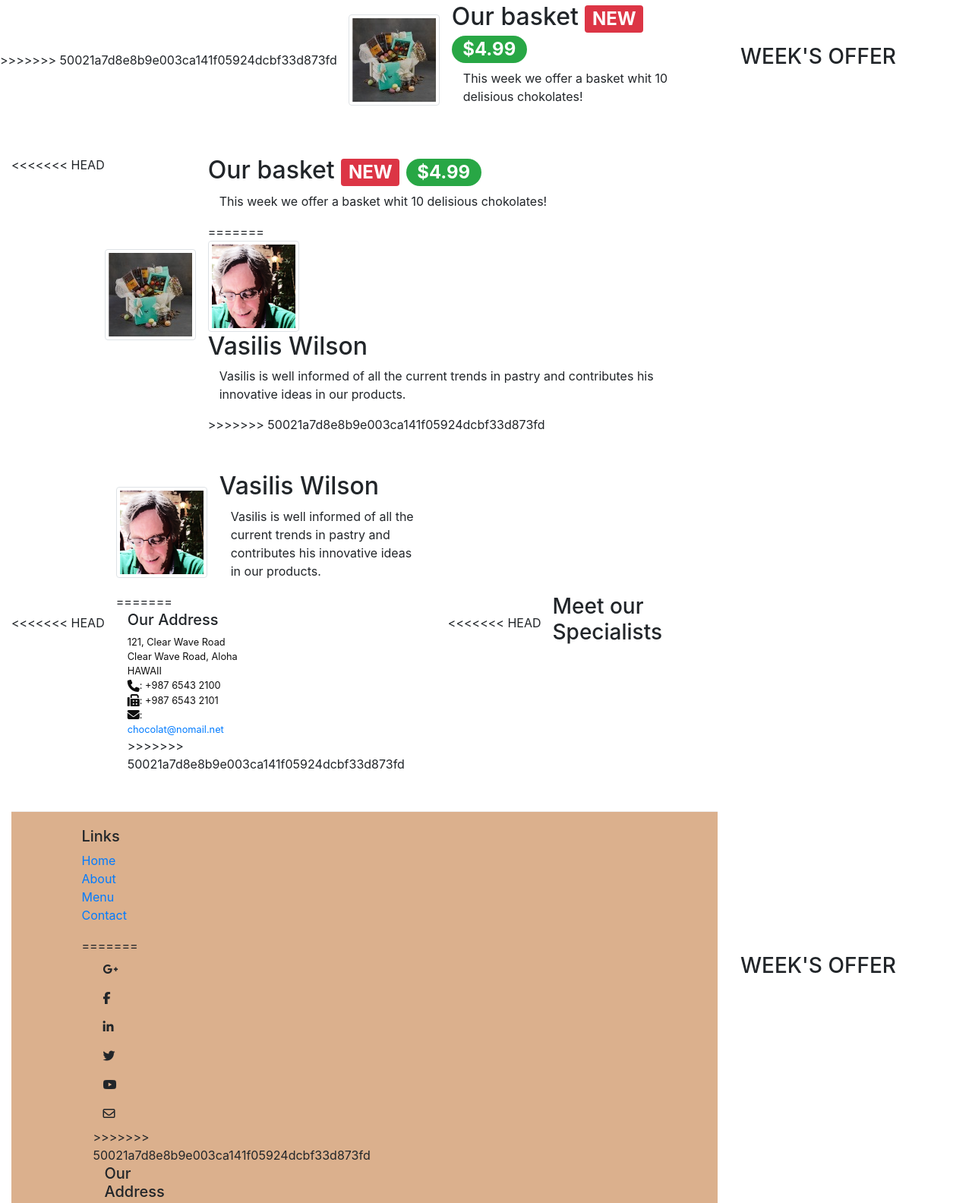
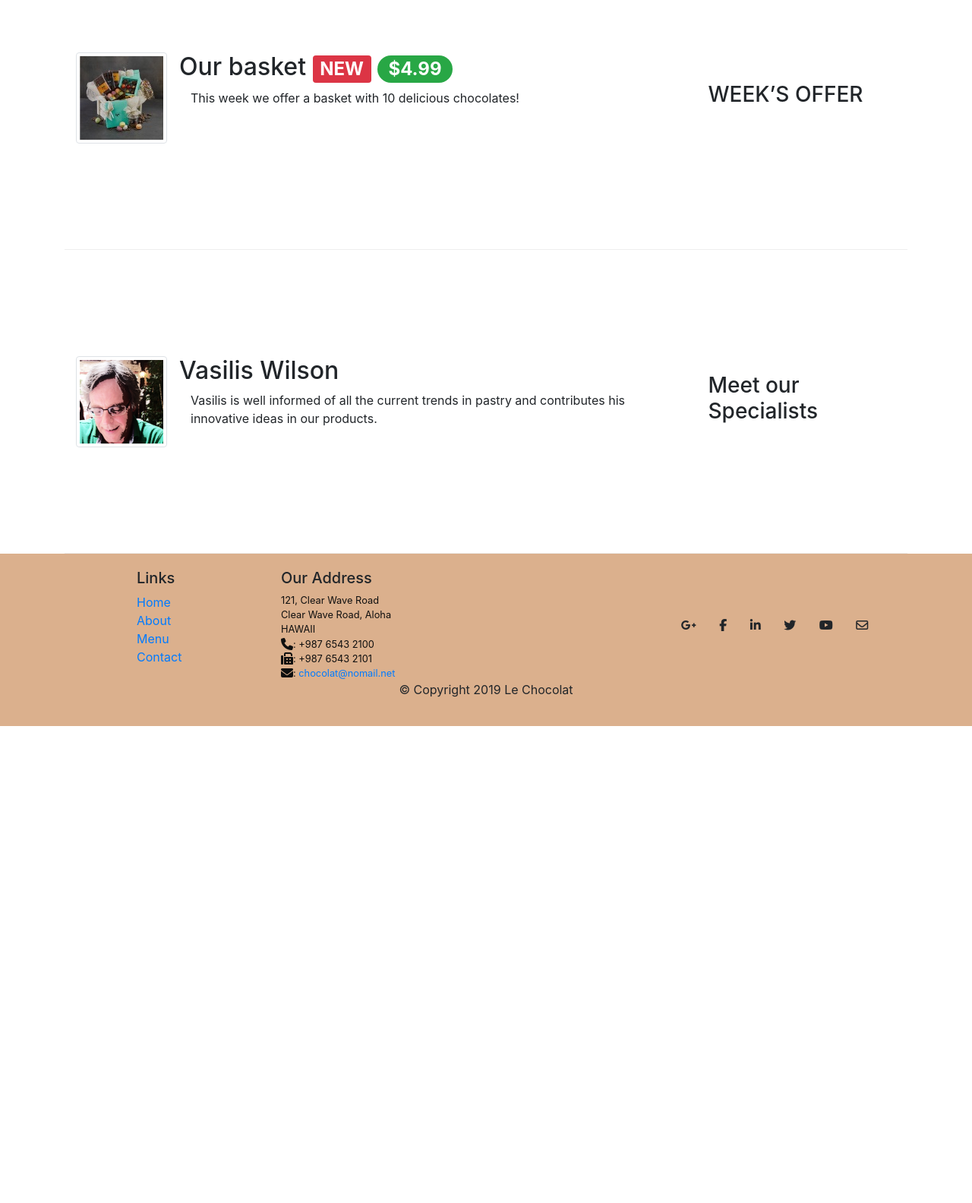
Before and after one commit to samadrezaei/leChocolat, a plain HTML site: page index.html in a window 1280 px wide. Shown: the part 784-2368 px from the top of the page at 76% size. After the commit the page ends 1740 px from the top, so only its background shows below. Drawn offline with nearby package versions, Linux system fonts and the light colour scheme.

Commit message:
Bootstrap Assignment 4 Task

```diff
--- a/index.html
+++ b/index.html
@@ -53,7 +53,7 @@
                         recipes. Our creations will travel you in the chocolate world!</p>
                 </div>
                 <div class="col col-sm">
-                    <img src="images/logo.png" class="img-fluid">
+                    <img src="images/logo.png">
                 </div>
             </div>
         </div>
@@ -76,54 +76,24 @@
                     </div>
                 </div>
             </div>
-<<<<<<< HEAD
-
-        </div>
-
-        <!-- second row -->
-=======
 
         </div>
 
         <!-- second row -->
         <div class="row flex-row-reverse row-content align-items-center">
             <div class="col-sm-4 col-md-3">
-                <h3>WEEK'S OFFER</h3>
+                <h3>WEEK’S OFFER</h3>
             </div>
             <div class="col-sm col-md">
                 <div class="media">
                     <img class="d-flex mr-3 img-thumbnail align-self-center" src="images/promotion.jpg" alt="85% DARK CHOCOLATE">
                     <div class="media-body">
                         <h2 class="mt-0">Our basket <span class="badge badge-danger">NEW</span> <span class="badge badge-pill badge-success">$4.99</span></h2>
-                    <p class="col d-none d-md-block">This week we offer a basket whit 10 delisious chokolates!</p>
+                        <p class="col d-none d-md-block">This week we offer a basket with 10 delicious chocolates!</p>
                     </div>
                 </div>
             </div>
 
-
-        <!-- third row -->
->>>>>>> 50021a7d8e8b9e003ca141f05924dcbf33d873fd
-        <div class="row flex-row-reverse row-content align-items-center">
-            <div class="col-sm-4 col-md-3">
-                <h3>WEEK'S OFFER</h3>
-            </div>
-
-            <div class="col-sm col-md">
-                <div class="media">
-<<<<<<< HEAD
-                    <img class="d-flex mr-3 img-thumbnail align-self-center" src="images/promotion.jpg" alt="85% DARK CHOCOLATE">
-                    <div class="media-body">
-                        <h2 class="mt-0">Our basket <span class="badge badge-danger">NEW</span> <span class="badge badge-pill badge-success">$4.99</span></h2>
-                        <p class="col d-none d-md-block">This week we offer a basket whit 10 delisious chokolates!</p>
-=======
-                    <img class="d-flex mr-3 img-thumbnail align-self-center" src="images/cartoonVasilis.png" alt="Vasilis Wilson">
-                    <div class="media-body">
-                        <h2 class="mt-0">Vasilis Wilson</h2>
-                        <p class="col d-none d-md-block">Vasilis is well informed of all the current
-                            trends in pastry and contributes his innovative ideas in our products.</p>
->>>>>>> 50021a7d8e8b9e003ca141f05924dcbf33d873fd
-                    </div>
-                </div>
         </div>
 
 
@@ -133,7 +103,6 @@
                 <h3>Meet our Specialists</h3>
             </div>
 
-<<<<<<< HEAD
             <div class="col-sm col-md">
                 <div class="media">
                     <img class="d-flex mr-3 img-thumbnail align-self-center" src="images/cartoonVasilis.png" alt="Vasilis Wilson">
@@ -143,24 +112,9 @@
                             trends in pastry and contributes his innovative ideas in our products.</p>
                     </div>
                 </div>
-=======
-                <!-- Address footer column -->
-                <div class="col-6 col-sm-5">
-                    <h5>Our Address</h5>
-                    <address>
-                        121, Clear Wave Road<br>
-                        Clear Wave Road, Aloha<br>
-                        HAWAII<br>
-                        <i class="fa fa-phone fa-lg"></i>: +987 6543 2100 <br>
-                        <i class="fa fa-fax fa-lg"></i>: +987 6543 2101 <br>
-                        <i class="fa fa-envelope fa-lg"></i>:
-                        <a href="mailto: chocolat@nomail.net"> chocolat@nomail.net </a>
-                    </address>
->>>>>>> 50021a7d8e8b9e003ca141f05924dcbf33d873fd
             </div>
         </div>
 
-<<<<<<< HEAD
     </div>
 
     <footer class="footer">
@@ -176,23 +130,6 @@
                         <li><a href="#">Menu</a></li>
                         <li><a href="#">Contact</a></li>
                     </ul>
-=======
-                <!-- Social links footer column -->
-                <div class="col col-sm-4 align-self-center">
-                    <div style="text-align:center">
-                        <a class="btn btn-social-icon btn-google-plus" href="http://google.com/+">
-                            <i class="fa fa-google-plus"></i></a>
-                        <a class="btn btn-social-icon btn-facebook" href="http://www.facebook.com/profile.php?id=">
-                            <i class="fa fa-facebook"></i></a>
-                        <a class="btn btn-social-icon btn-linkedin" href="http://www.linkedin.com/in/">
-                            <i class="fa fa-linkedin"></i></a>
-                        <a class="btn btn-social-icon btn-twitter" href="http://twitter.com/">
-                            <i class="fa fa-twitter"></i></a>
-                        <a class="btn btn-social-icon btn-youtube" href="http://youtube.com/">
-                            <i class="fa fa-youtube"></i></a>
-                        <a class="btn btn-social-icon" href="mailto:info@site.com">
-                            <i class="fa fa-envelope-o"></i></a>
->>>>>>> 50021a7d8e8b9e003ca141f05924dcbf33d873fd
                 </div>
 
                 <!-- Address footer column -->
@@ -215,7 +152,7 @@
                         <a class="btn btn-social-icon btn-google-plus" href="http://google.com/+">
                             <i class="fa fa-google-plus"></i></a>
                         <a class="btn btn-social-icon btn-facebook" href="http://www.facebook.com/profile.php?id=">
-                                <i class="fa fa-facebook"></i></a>
+                            <i class="fa                    </ad fa-facebook"></i></a>
                         <a class="btn btn-social-icon btn-linkedin" href="http://www.linkedin.com/in/">
                             <i class="fa fa-linkedin"></i></a>
                         <a class="btn btn-social-icon btn-twitter" href="http://twitter.com/">
```
Also changed, not shown: aboutus.html (+1 -1 lines). Lines whose indentation alone changed are shown as unchanged.
